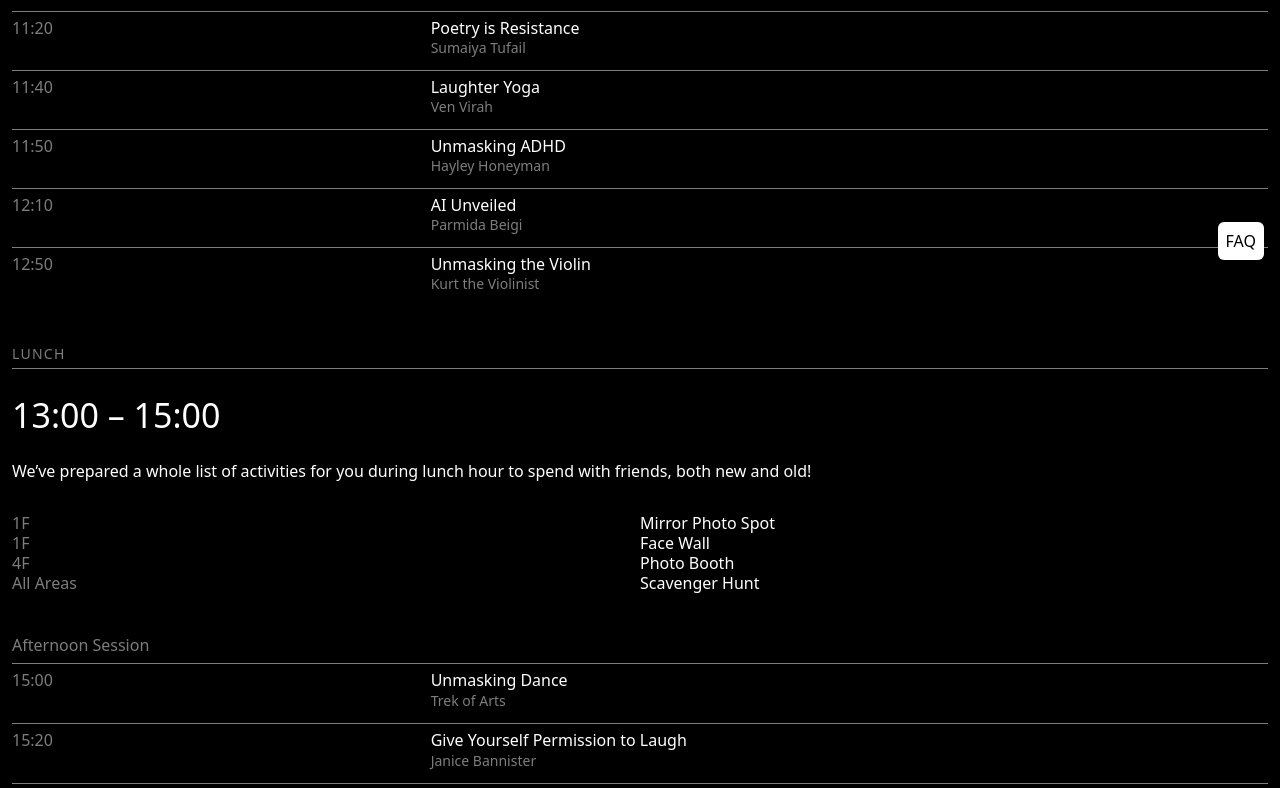
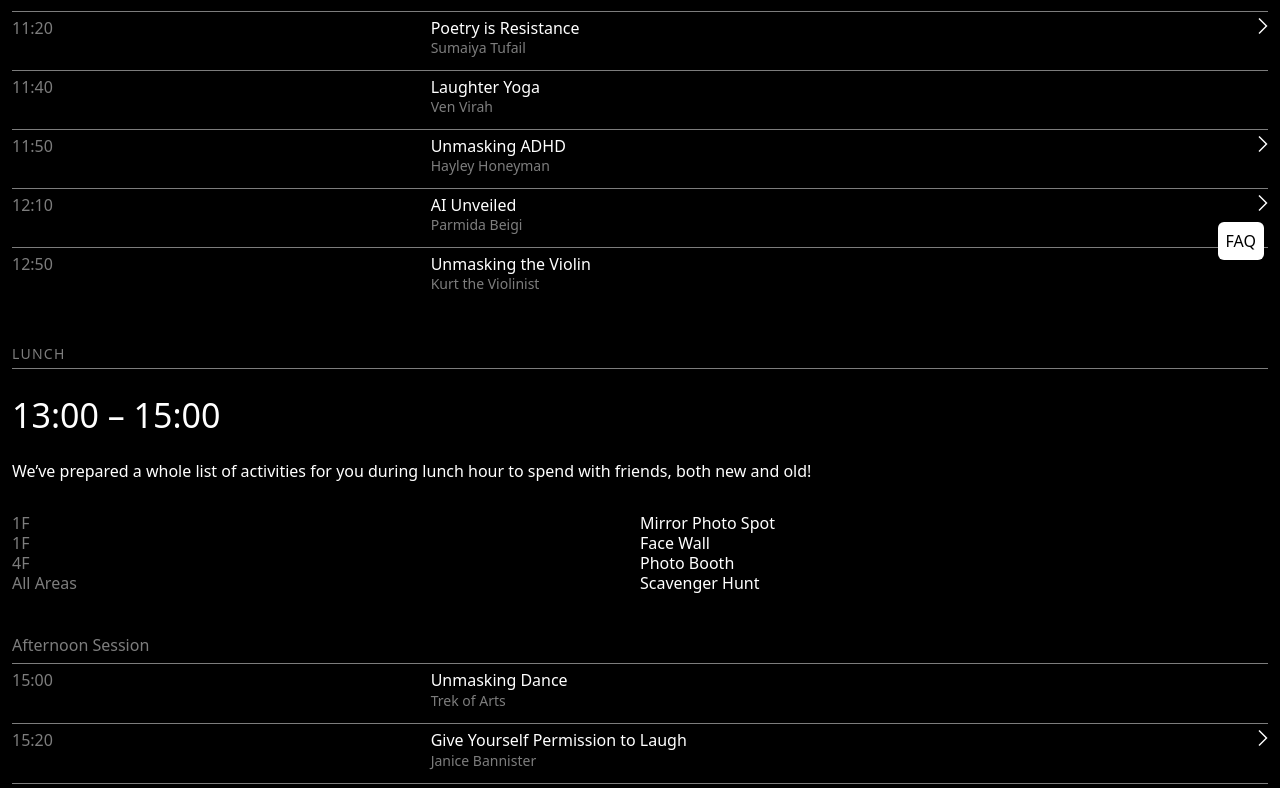
Before and after one commit to tedxsfu-developer/programme-2023, a Next.js app: page / in a window 1280 px wide. Shown: the part 523-1311 px from the top of the page. Built offline with nearby package versions, Linux system fonts and the light colour scheme.

Commit message:
Added link href

```diff
--- a/src/pages/index.tsx
+++ b/src/pages/index.tsx
@@ -81,7 +81,7 @@ export default function Home() {
                 time={items.time}
                 desc={items.desc}
                 guest={items.guest}
-                // href={items.href}
+                href={items.href}
               />
             ))}
           </div>
@@ -116,6 +116,7 @@ export default function Home() {
               time={items.time}
               desc={items.desc}
               guest={items.guest}
+              href={items.href}
             />
           ))}
         </section>
```
